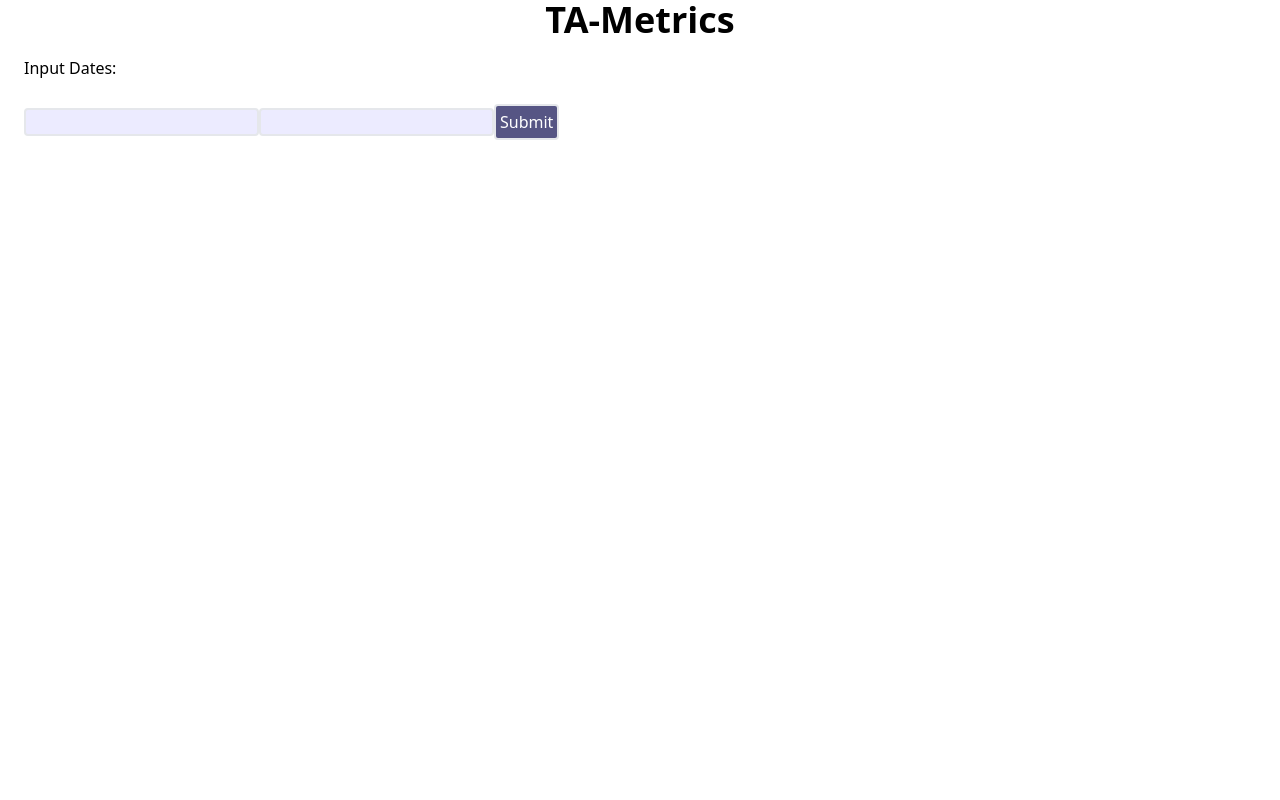
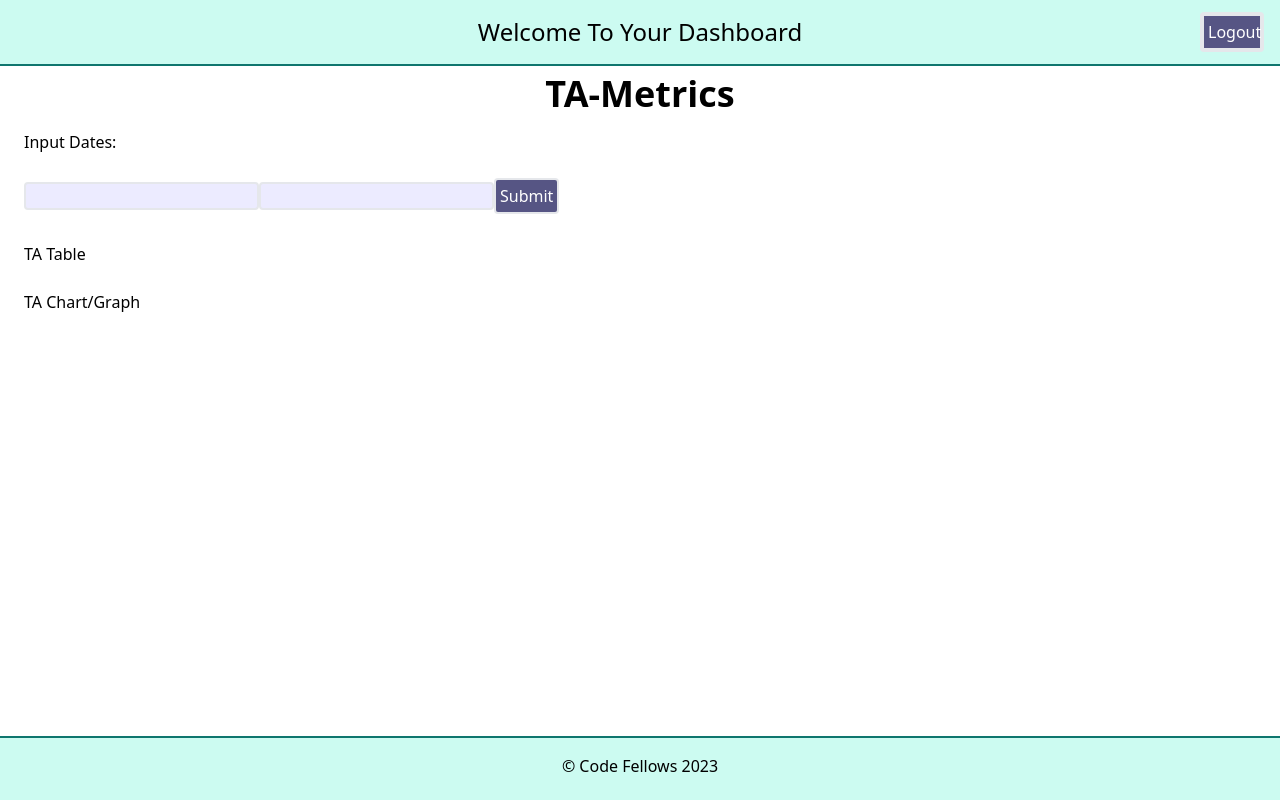
Before and after one commit to Sleuthsz/TA-Metrics-Frontend, a Next.js app: page / in a window 1280 px wide. Built offline with nearby package versions, Linux system fonts and the light colour scheme.

Commit message:
added style to AdminView, Footer, Head, Header, TAView and rafactored index.js to fix event

```diff
--- a/components/AdminView.js
+++ b/components/AdminView.js
@@ -38,7 +38,8 @@ export default function AdminView() {
     "9 PM",
   ];
 
-  const handleSubmit = () => {
+  const handleSubmit = (e) => {
+    e.preventDefault();
     const startStr = `${String(startDate.getFullYear())}-${String(
       startDate.getMonth() + 1
     )}-${String(startDate.getDate())}`;
@@ -49,7 +50,8 @@ export default function AdminView() {
     callBackend(url);
   };
 
-  const handleSubmitSummary = () => {
+  const handleSubmitSummary = (e) => {
+    e.preventDefault();
     const startStr = `${String(startDate.getFullYear())}-${String(
       startDate.getMonth() + 1
     )}-${String(startDate.getDate())}`;
@@ -58,12 +60,6 @@ export default function AdminView() {
     )}-${String(endDate.getDate())}`;
     const url = `${process.env.NEXT_PUBLIC_TA_SUMMARY}?start_date=${startStr}&end_date=${endStr}`;
     callBackend(url);
-  };
-
-  const getData = (e) => {
-    e.preventDefault();
-    handleSubmit();
-    handleSubmitSummary();
   };
 
   // function getClassForWaitTime(waitTime) {
@@ -80,7 +76,7 @@ export default function AdminView() {
 
   return (
     <div>
-      <h1 className="text-4xl font-bold text-center">TA-Metrics</h1>
+      <h1 className="text-4xl mt-2 font-bold text-center">TA-Metrics</h1>
 
       <h3 className="mt-4 ml-6">Input Dates:</h3>
       <div className="mt-4 ml-6">
@@ -105,7 +101,7 @@ export default function AdminView() {
         />
         <button
           className="p-1 mt-2 text-white border-2 rounded bg-metal"
-          onClick={getData}
+          onClick={handleSubmit}
         >
           Submit
         </button>
--- a/components/Footer.js
+++ b/components/Footer.js
@@ -1,7 +1,9 @@
 export default function Footer() {
-  <div>
-    <footer>
-
-    </footer>
-  </div>
-}
+  return(
+    <div>
+      <footer className="border-t-2 border-solid border-y-teal-700 w-screen p-4 mt-8 h-16 bg-teal-100 text-center text-dark-gray-500 fixed bottom-0">
+        <p> &copy; Code Fellows 2023</p>
+      </footer>
+    </div>
+    )
+  }
--- a/components/Head.js
+++ b/components/Head.js
@@ -1,7 +1,7 @@
 export default function Head() {
   return (
     <title>
-      TA Metrics
+        TA Metrics
     </title>
   )
 }
--- a/components/Header.js
+++ b/components/Header.js
@@ -1,7 +1,14 @@
 export default function Header() {
-  <div>
-    <footer>
-
-    </footer>
-  </div>
-}
+  return(
+    <div>
+      <header className="w-screen p-4 bg-teal-100 text-center text-dark-gray-500 bottom-0 border-b-2 border-solid border-y-teal-700">
+        <nav>
+          <button className="p-1 mt-3 text-white border-4 rounded bg-metal right absolute top-0 right-0 h-10 w-16 mr-4">
+              Logout
+          </button>
+          </nav>
+            <p className="text-2xl">Welcome To Your Dashboard</p>
+        </header>
+    </div>
+    )
+  }
--- a/components/TAView.js
+++ b/components/TAView.js
@@ -1,7 +1,8 @@
 export default function TAView() {
-  <div>
-    <footer>
-
-    </footer>
-  </div>
-}
+  return (
+    <div>
+        <div className="mt-6 ml-6 ">TA Table</div>
+        <div className="mt-6 ml-6 ">TA Chart/Graph</div>
+    </div>
+    )
+  }
--- a/pages/index.js
+++ b/pages/index.js
@@ -1,7 +1,8 @@
-import Head from '../components/Head.js'
+import Head from '../components/Head.js';
 import Header from '../components/Header';
 import Footer from '../components/Footer';
-import AdminView from '../components/AdminView'
+import AdminView from '../components/AdminView';
+import TAView from "../components/TAView";
 
 export default function Home() {
   return (
@@ -9,6 +10,7 @@ export default function Home() {
       <Head/>
       <Header/>
       <AdminView/>
+        <TAView/>
       <Footer/>
     </div>
   )
```
